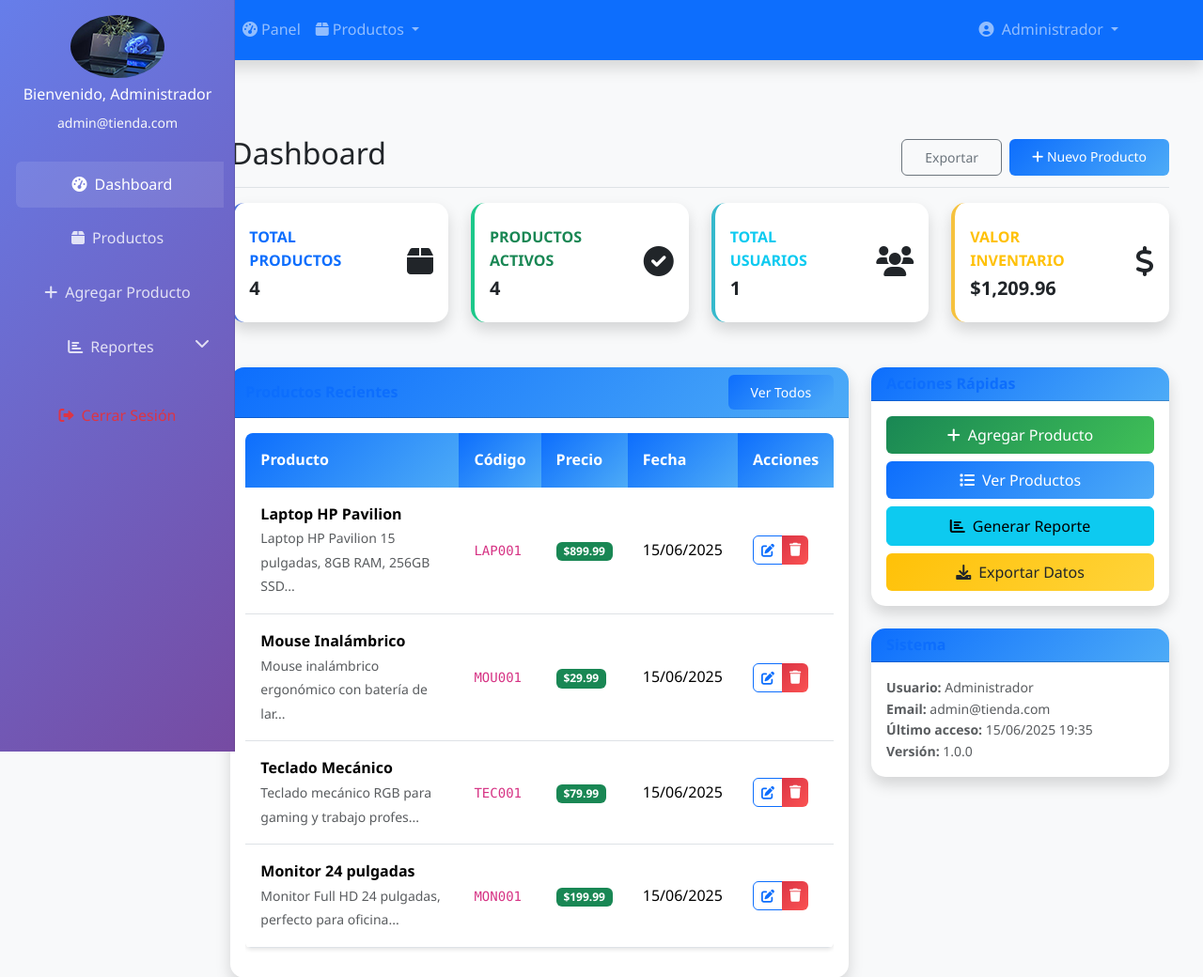
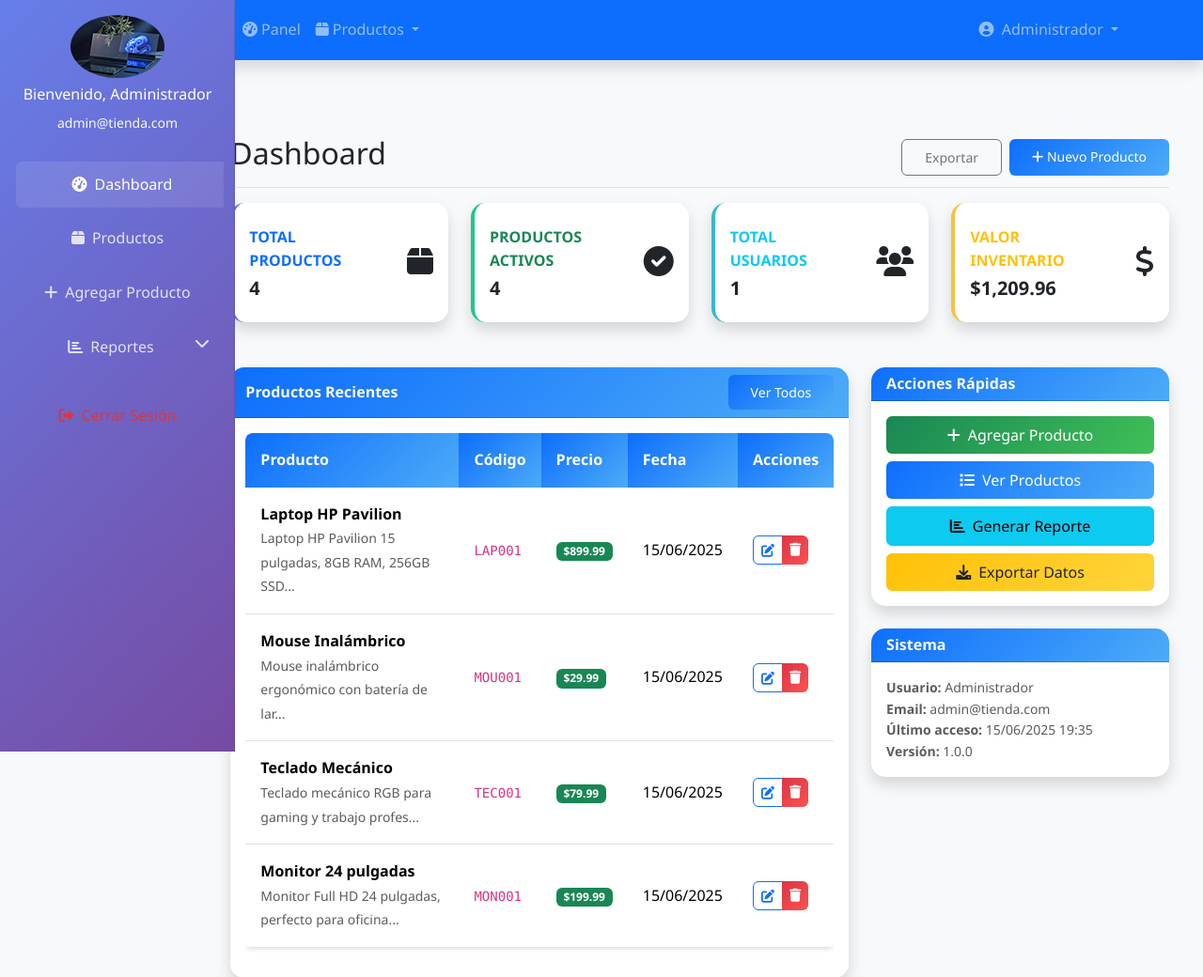
Before and after one commit to SonyGahan/tienda_crud, a PHP site: page /dashboard.php in a window 1280 px wide. Shown: the top 1040 px of the page at 94% size. Run offline with PHP 8.4, Linux system fonts and the light colour scheme; a user stored in the database is signed in; data comes from the database, SQL or seed files in the repository.

Commit message:
Ajustes generales del sitio parte 2

```diff
--- a/config/config.php
+++ b/config/config.php
@@ -1,28 +1,31 @@
-
 <?php
 /**
  * Configuración general del sistema
- * - Lee variables desde un archivo .env
- * - Define constantes globales como BASE_URL
+ * - Detecta si estamos en local o en producción
+ * - Define BASE_URL dinámicamente
+ * - Carga variables desde .env (si existiera)
  */
 
-// Cargar el archivo .env desde el directorio raíz del proyecto
-$envPath = __DIR__ . '/../../.env'; // Ajustar si .env está en otra ubicación
+// Cargar variables desde .env si existe
+$envPath = __DIR__ . '/../.env';
 
 if (file_exists($envPath)) {
     $lines = file($envPath, FILE_IGNORE_NEW_LINES | FILE_SKIP_EMPTY_LINES);
-
     foreach ($lines as $line) {
         $line = trim($line);
-        if ($line === '' || str_starts_with($line, '#')) {
-            continue;
-        }
-
+        if ($line === '' || str_starts_with($line, '#')) continue;
         list($key, $value) = explode('=', $line, 2);
         $_ENV[trim($key)] = trim($value);
     }
 }
 
-// Definir constantes a partir de variables de entorno
-define('BASE_URL', $_ENV['BASE_URL'] ?? '/cursoPHP/TrabajoFinalGrupo2/tienda_crud/');
+// Detectar si estamos en localhost
+$isLocalhost = strpos($_SERVER['HTTP_HOST'], 'localhost') !== false || strpos($_SERVER['HTTP_HOST'], '127.0.0.1') !== false;
+
+// BASE_URL se adapta según el entorno
+define('BASE_URL', $isLocalhost
+    ? '/cursoPHP/TrabajoFinalGrupo2/tienda_crud/' // path en la máquina local
+    : '/'); // path raíz en AlwaysData
+
+// Otras constantes útiles
 define('APP_VERSION', $_ENV['APP_VERSION'] ?? '1.0.0');
--- a/dashboard.php
+++ b/dashboard.php
@@ -134,7 +134,7 @@ include __DIR__ . '/includes/header.php';
                 <div class="col-lg-8">
                     <div class="card shadow mb-4">
                         <div class="card-header d-flex justify-content-between align-items-center">
-                            <h6 class="m-0 fw-bold text-primary">Productos Recientes</h6>
+                            <h6 class="m-0 fw-bold text-light">Productos Recientes</h6>
                             <a href="<?php echo BASE_URL; ?>productos/listar.php" class="btn btn-sm btn-primary">Ver Todos</a>
                         </div>
                         <div class="card-body">
@@ -188,7 +188,7 @@ include __DIR__ . '/includes/header.php';
                 <div class="col-lg-4">
                     <div class="card shadow mb-4">
                         <div class="card-header">
-                            <h6 class="m-0 fw-bold text-primary">Acciones Rápidas</h6>
+                            <h6 class="m-0 fw-bold text-light">Acciones Rápidas</h6>
                         </div>
                         <div class="card-body d-grid gap-2">
                             <a href="<?php echo BASE_URL; ?>productos/crear.php" class="btn btn-success"><i class="fas fa-plus me-2"></i>Agregar Producto</a>
@@ -200,7 +200,7 @@ include __DIR__ . '/includes/header.php';
 
                     <div class="card shadow">
                         <div class="card-header">
-                            <h6 class="m-0 fw-bold text-primary">Sistema</h6>
+                            <h6 class="m-0 fw-bold text-light">Sistema</h6>
                         </div>
                         <div class="card-body small text-muted">
                             <strong>Usuario:</strong> <?php echo htmlspecialchars($_SESSION['usuario_nombre']); ?><br>
--- a/includes/footer.php
+++ b/includes/footer.php
@@ -1,4 +1,10 @@
-            </main> <!-- Cierre de main que comenzó en header -->
+<?php
+if (!defined('APP_VERSION')) {
+    require_once __DIR__ . '/../config/config.php';
+}
+?>
+
+           </main> <!-- Cierre de main que comenzó en header -->
             </div> <!-- Cierre de .row -->
             </div> <!-- Cierre de .container-fluid -->
 
```
Also changed, not shown: productos/ver.php (+9 -3 lines), assets/img/mother.jpg (added), productos/uploads/1750290775_68535157e1d88.jpg (added).
